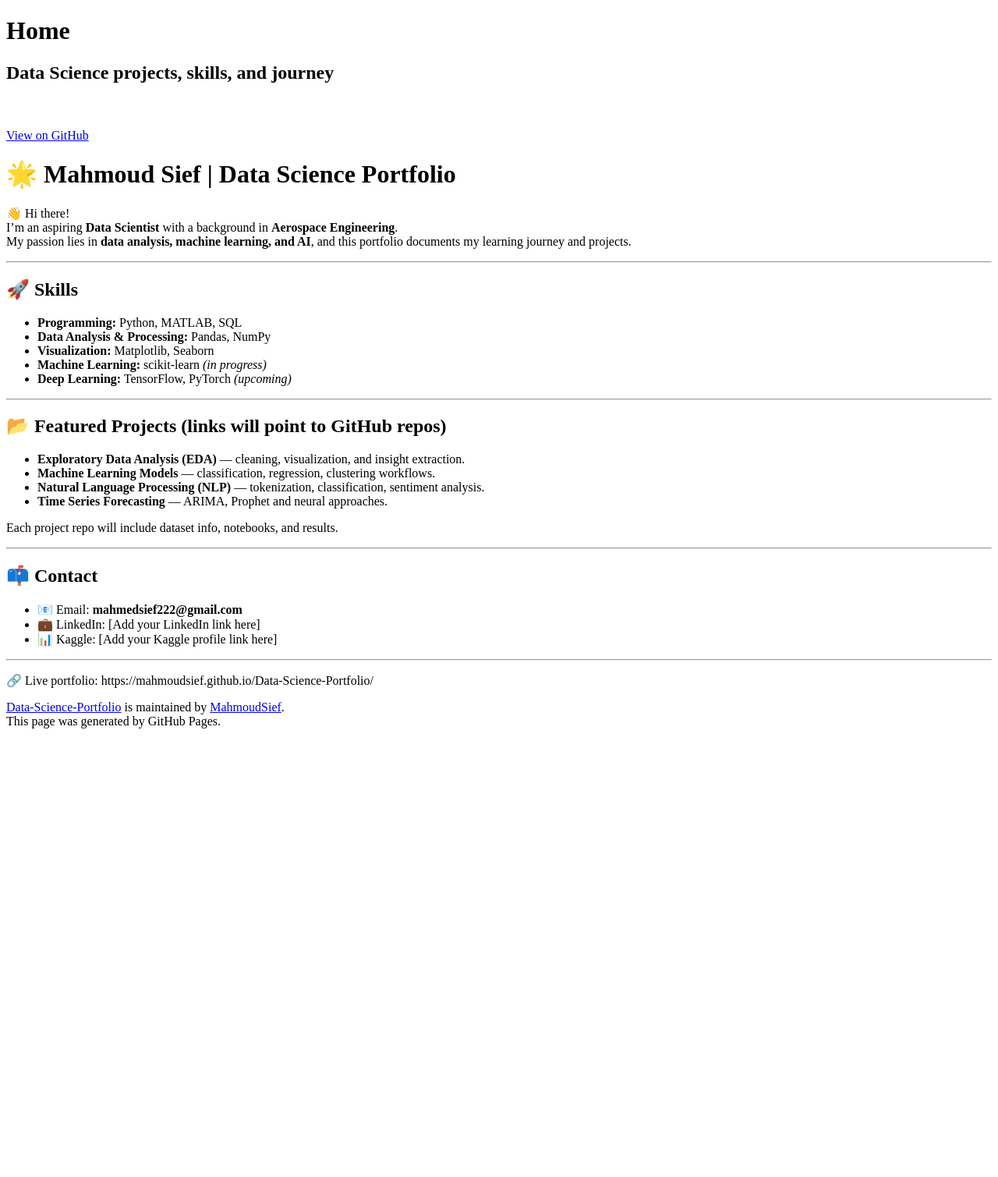
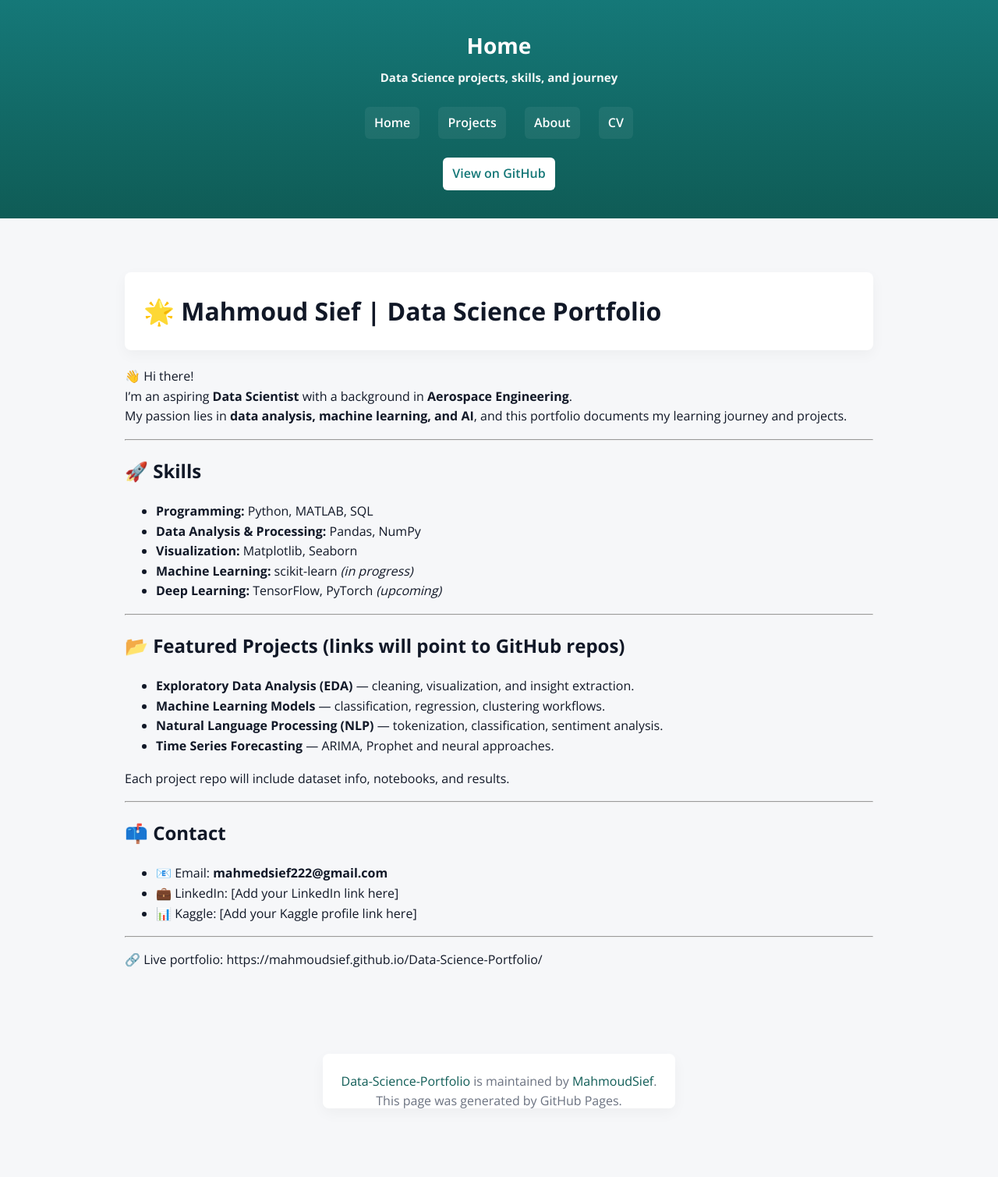
Before and after one commit to MahmoudSief/Data-Science-Portfolio, a Jekyll site: the page built from index.md, in a window 1280 px wide. Shown: the whole page at 78% size. Built offline with Jekyll 4.4.1, drawn with Linux system fonts in a browser that asks for light colours; before the commit the page ends 942 px from its top, so only the background shows below that.

Commit message:
Update style.scss

```diff
--- a/assets/css/style.scss
+++ b/assets/css/style.scss
@@ -1,18 +1,137 @@
 ---
 ---
-/* Custom styles */
-.site-nav {
-  margin: 20px 0;
+
+/* Google font import */
+@import url('https://fonts.googleapis.com/css2?family=Open+Sans:wght@400;600;700&display=swap');
+
+/* Base */
+:root {
+  --brand: #157878;
+  --brand-dark: #0f5c56;
+  --muted: #6b7280;
+  --page-max: 1000px;
+}
+
+* { box-sizing: border-box; }
+html, body { height: 100%; }
+body {
+  margin: 0;
+  font-family: "Open Sans", system-ui, -apple-system, "Segoe UI", Roboto, "Helvetica Neue", Arial;
+  color: #111827;
+  background: #f6f7f9;
+  -webkit-font-smoothing: antialiased;
+  -moz-osx-font-smoothing: grayscale;
+  line-height: 1.6;
+}
+
+/* Header */
+.page-header {
+  background: linear-gradient(180deg, var(--brand) 0%, var(--brand-dark) 100%);
+  color: #fff;
+  padding: 36px 16px;
   text-align: center;
 }
+.page-header .page-header-inner {
+  max-width: var(--page-max);
+  margin: 0 auto;
+}
+.project-name {
+  margin: 0 0 6px 0;
+  font-size: 28px;
+  font-weight: 700;
+}
+.project-tagline {
+  margin: 0 0 12px 0;
+  font-size: 15px;
+  opacity: 0.95;
+}
 
+/* Navigation inside header */
+.site-nav {
+  margin: 14px 0 8px 0;
+  display: inline-block;
+}
 .site-nav a {
-  color: white;
+  color: #ffffff;
   font-weight: 600;
-  margin: 0 15px;
+  margin: 0 10px;
+  padding: 8px 12px;
+  border-radius: 6px;
+  text-decoration: none;
+  display: inline-block;
+  background: rgba(255,255,255,0.06);
+}
+.site-nav a:hover {
+  background: rgba(255,255,255,0.14);
   text-decoration: none;
 }
 
-.site-nav a:hover {
-  text-decoration: underline;
+/* Header buttons (e.g., View on GitHub) */
+.header-buttons {
+  margin-top: 10px;
 }
+a.btn {
+  display: inline-block;
+  margin: 6px 6px 0 6px;
+  padding: 8px 12px;
+  background: #ffffff;
+  color: var(--brand);
+  border-radius: 6px;
+  text-decoration: none;
+  font-weight: 600;
+}
+a.btn:hover {
+  opacity: 0.95;
+}
+
+/* Main content container */
+.main-content .container {
+  max-width: var(--page-max);
+  margin: 28px auto;
+  padding: 20px;
+}
+
+/* Card-style wrapper for README content */
+.container > :first-child {
+  background: #fff;
+  border-radius: 8px;
+  padding: 24px;
+  box-shadow: 0 6px 18px rgba(12, 14, 20, 0.04);
+}
+
+/* Project grid and cards */
+.project-grid {
+  display: grid;
+  grid-template-columns: repeat(auto-fit, minmax(240px, 1fr));
+  gap: 18px;
+  margin-top: 12px;
+}
+.project-card {
+  border: 1px solid #e6e8eb;
+  border-radius: 8px;
+  padding: 14px;
+  background: #fff;
+  transition: transform 0.14s ease, box-shadow 0.14s ease;
+}
+.project-card:hover {
+  transform: translateY(-4px);
+  box-shadow: 0 8px 20px rgba(12, 14, 20, 0.06);
+}
+.project-card h3 { margin: 0 0 8px 0; font-size: 18px; }
+.project-card p { margin: 6px 0; color: #374151; }
+
+/* Footer */
+.site-footer {
+  margin-top: 28px;
+  padding: 18px 0 36px 0;
+  color: var(--muted);
+  text-align: center;
+}
+.site-footer a { color: var(--brand-dark); text-decoration: none; }
+
+/* Responsive tweaks */
+@media (max-width: 640px) {
+  .project-name { font-size: 22px; }
+  .project-tagline { font-size: 14px; }
+  .container > :first-child { padding: 18px; }
+}
```
